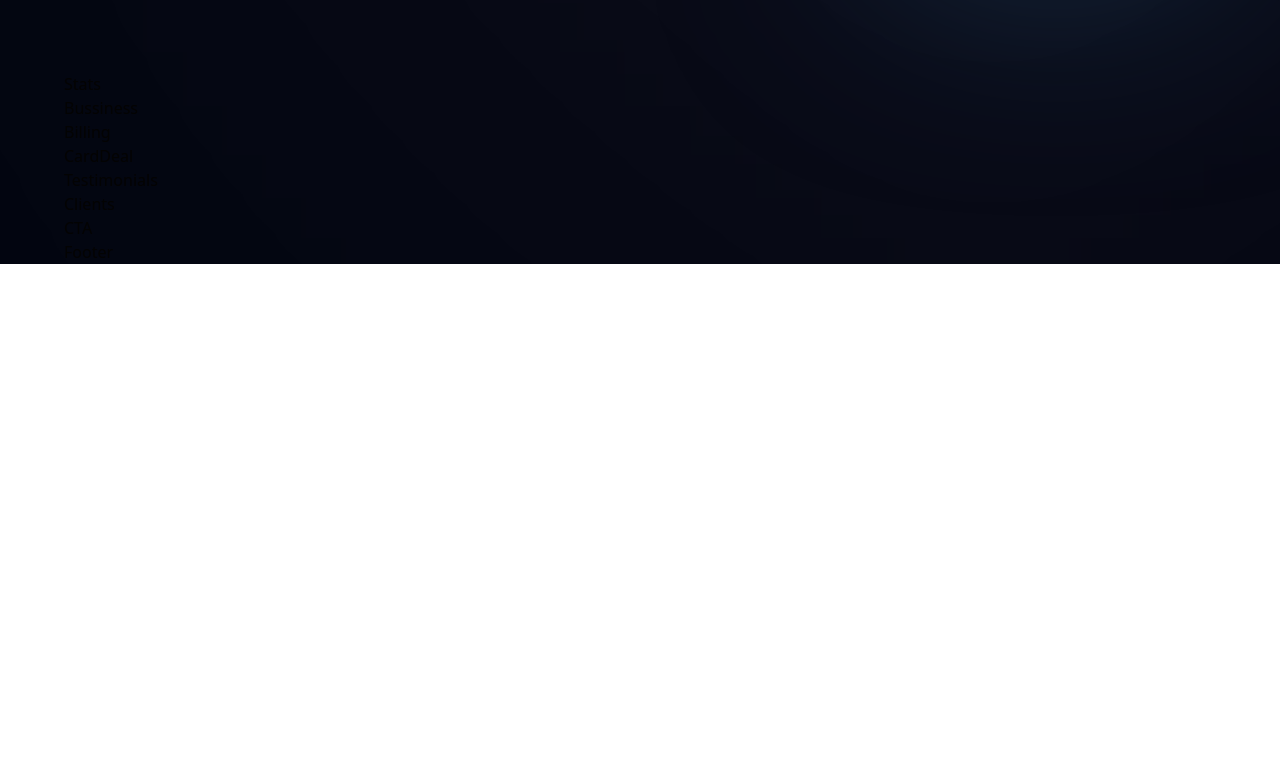
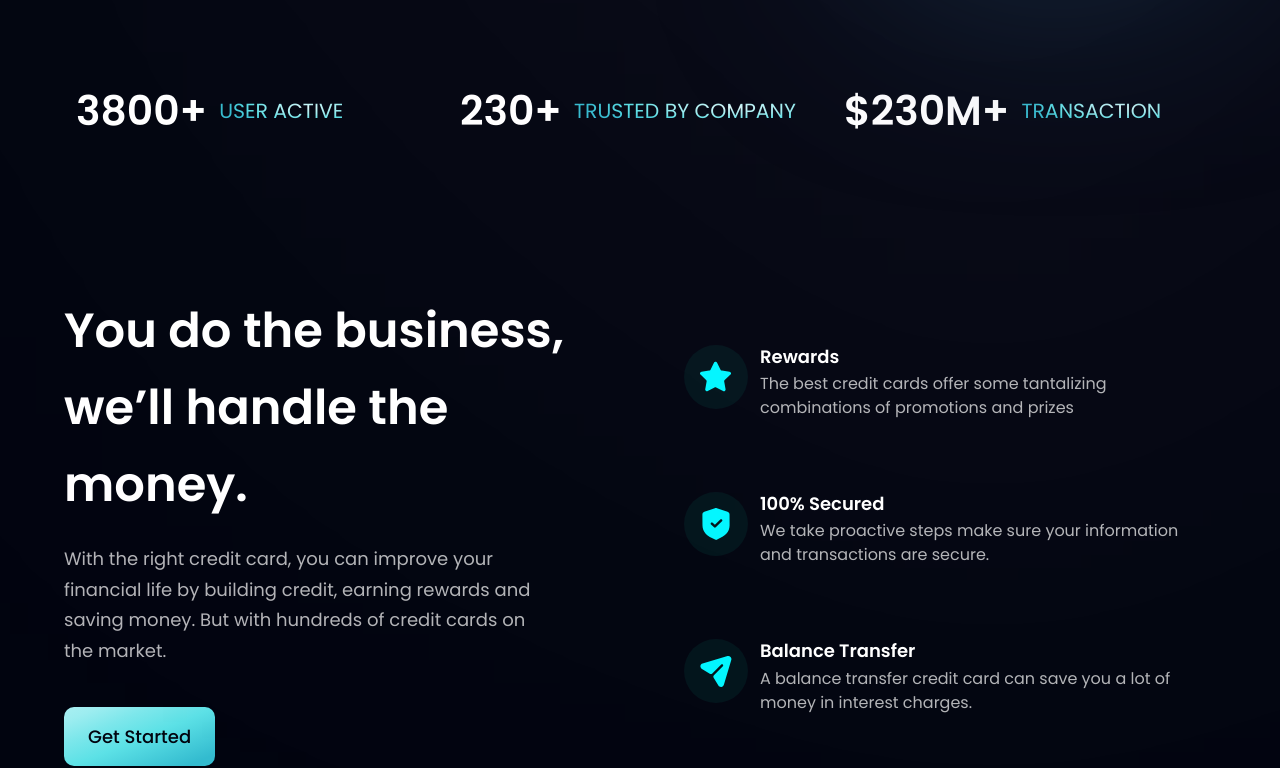
Before and after one commit to Wridho788/heo-bank-modern-web, a React (Vite) app: page / in a window 1280 px wide. Shown: the part 716-1484 px from the top of the page. Before the commit the page ends 980 px from the top, so only its background shows below. Built offline with nearby package versions, Linux system fonts and the light colour scheme.

Commit message:
add stats, bussiness

```diff
--- a/src/components/Bussiness.jsx
+++ b/src/components/Bussiness.jsx
@@ -1,7 +1,52 @@
 import React from 'react';
+import { features } from '../constants';
+import styles, { layout } from '../style';
+import Button from './Button';
+
+const FeatureCard = ({ icon, title, content, index }) => (
+  <div
+    className={`flex flex-row p-6 rounded-[20px] ${
+      index !== features.length - 1 ? 'mb-6' : 'mb-0'
+    } feature-card`}>
+    <div
+      className={`w-[64px] h-[64px] rounded-full ${styles.flexCenter} bg-dimBlue`}>
+      <img src={icon} alt='star' className='w-[50%] h-[50%] object-contain' />
+    </div>
+    <div className='flex-1 flex flex-col ml-3'>
+      <h4 className='font-poppins font-semibold text-white text-[18px] leading-[23.4px] mb-1'>
+        {title}
+      </h4>
+      <p className='font-poppins font-normal text-dimWhite text-[16px] leading-[24px]'>
+        {content}
+      </p>
+    </div>
+  </div>
+);
 
 const Bussiness = () => {
-  return <div>Bussiness</div>;
+  return (
+    <section className={layout.section} id='features'>
+      <div className={layout.sectionInfo}>
+        <h2 className={styles.heading2}>
+          You do the business, <br className='sm:block hidden' /> we’ll handle
+          the money.
+        </h2>
+        <p className={`${styles.paragraph} max-w-[470px] mt-5`}>
+          With the right credit card, you can improve your financial life by
+          building credit, earning rewards and saving money. But with hundreds
+          of credit cards on the market.
+        </p>
+
+        <Button styles={`mt-10`} />
+      </div>
+
+      <div className={`${layout.sectionImg} flex-col`}>
+        {features.map((feature, index) => (
+          <FeatureCard key={feature.id} {...feature} index={index} />
+        ))}
+      </div>
+    </section>
+  );
 };
 
 export default Bussiness;
--- a/src/components/Button.jsx
+++ b/src/components/Button.jsx
@@ -1,7 +1,11 @@
 import React from 'react';
 
-const Button = () => {
-  return <div>Button</div>;
-};
+const Button = ({ styles }) => (
+  <button
+    type='button'
+    className={`py-4 px-6 font-poppins font-medium text-[18px] text-primary bg-blue-gradient rounded-[10px] outline-none ${styles}`}>
+    Get Started
+  </button>
+);
 
 export default Button;
--- a/src/components/Stats.jsx
+++ b/src/components/Stats.jsx
@@ -1,7 +1,25 @@
 import React from 'react';
+import { stats } from '../constants';
+import styles from '../style';
 
 const Stats = () => {
-  return <div>Stats</div>;
+  return (
+    <section
+      className={`${styles.flexCenter} flex-row flex-wrap sm:mb-20 mb-6`}>
+      {stats.map((stat) => (
+        <div
+          key={stat.id}
+          className={`flex-1 flex justify-start items-center flex-row m-3`}>
+          <h4 className='font-poppins font-semibold xs:text-[40.89px] text-[30.89px] xs:leading-[53.16px] leading-[43.16px] text-white'>
+            {stat.value}
+          </h4>
+          <p className='font-poppins font-normal xs:text-[20.45px] text-[15.45px] xs:leading-[26.58px] leading-[21.58px] text-gradient uppercase ml-3'>
+            {stat.title}
+          </p>
+        </div>
+      ))}
+    </section>
+  );
 };
 
 export default Stats;
```
